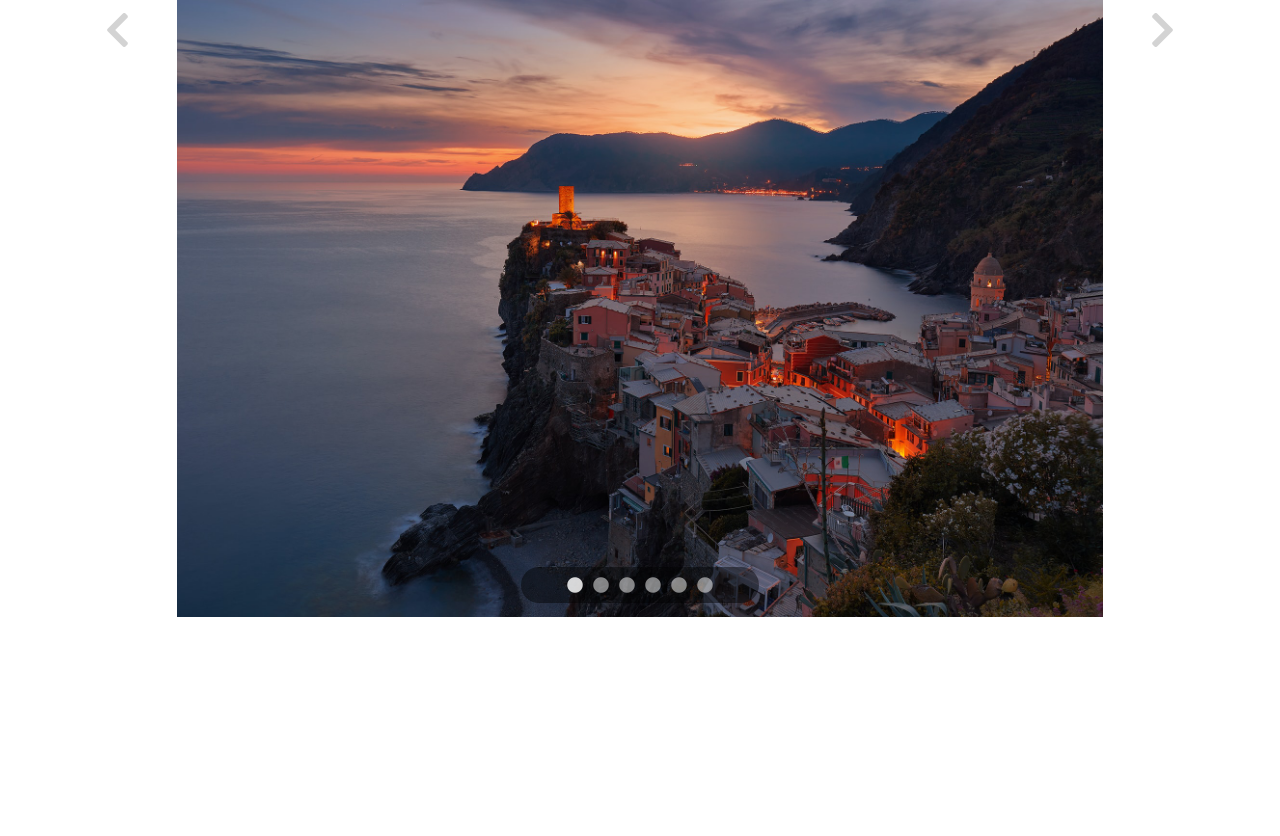
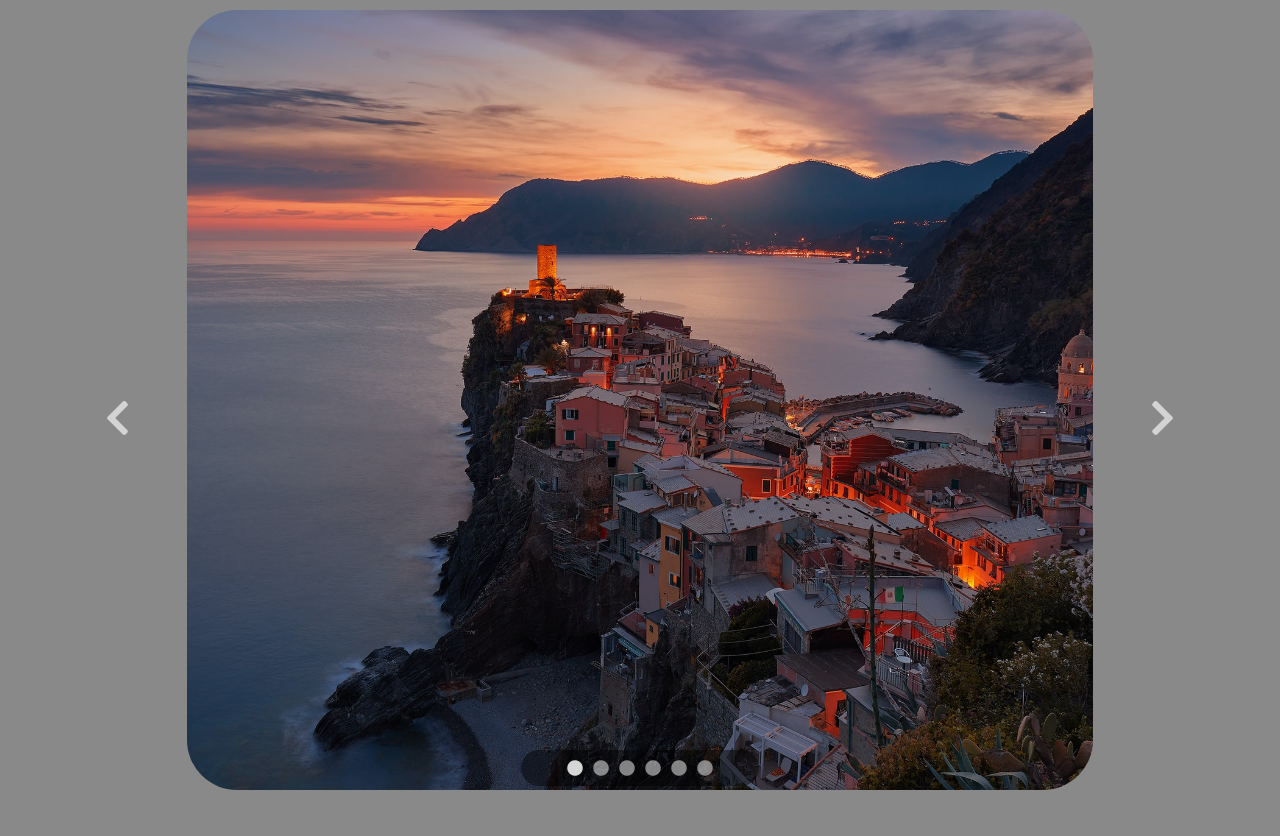
Before and after one commit to AlexTaglia/vue-slider, a plain HTML site: page index.html in a window 1280 px wide. Before the commit the page ends 800 px from the top, so only its background shows below. Drawn offline with nearby package versions, Linux system fonts and the light colour scheme.

Commit message:
added methods goTo

```diff
--- a/css/style.css
+++ b/css/style.css
@@ -1,5 +1,14 @@
+body{
+    background-color: rgba(0, 0, 0, 0.461);
+}
+
 img {
     width: 100%;
+    height: 100vh;
+    object-fit: cover;
+    padding: 10px;
+    border-radius: 60px;
+
 }
 
 .arrow{
--- a/index.html
+++ b/index.html
@@ -17,7 +17,7 @@
 
     <div id="app">
         <div class="container">
-            <div class="row">
+            <div class="row align-items-center">
                 <div class="col-1 arrow" @click="previous()">
                     <i class="fas fa-chevron-left"></i>
                 </div>
@@ -28,7 +28,8 @@
                             <div class="dots">
                                 <i v-for="(img, index) in contentImg"
                                 :class="currentDot(index)"
-                                class="fas fa-circle">
+                                class="fas fa-circle"
+                                @click="goTo(index)">
                                 </i>
                             </div>
                         </div>
--- a/js/script.js
+++ b/js/script.js
@@ -42,6 +42,9 @@ const app = new Vue(
                 } else {
                     return '';
                 }
+            },
+            goTo: function(index){
+                this.imgIndex = index;
             }
         }
     }
```
